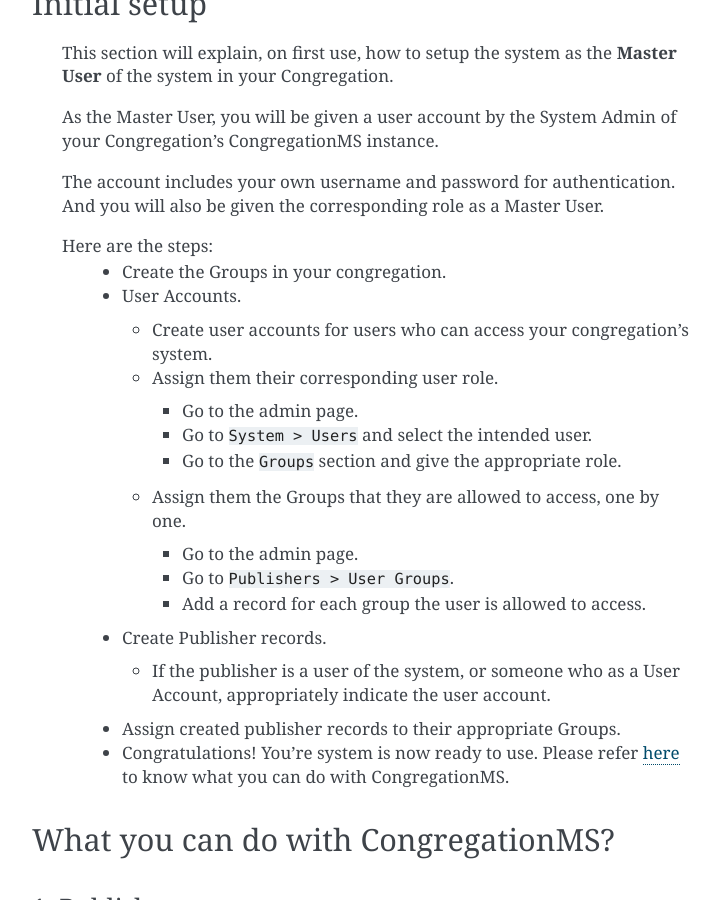
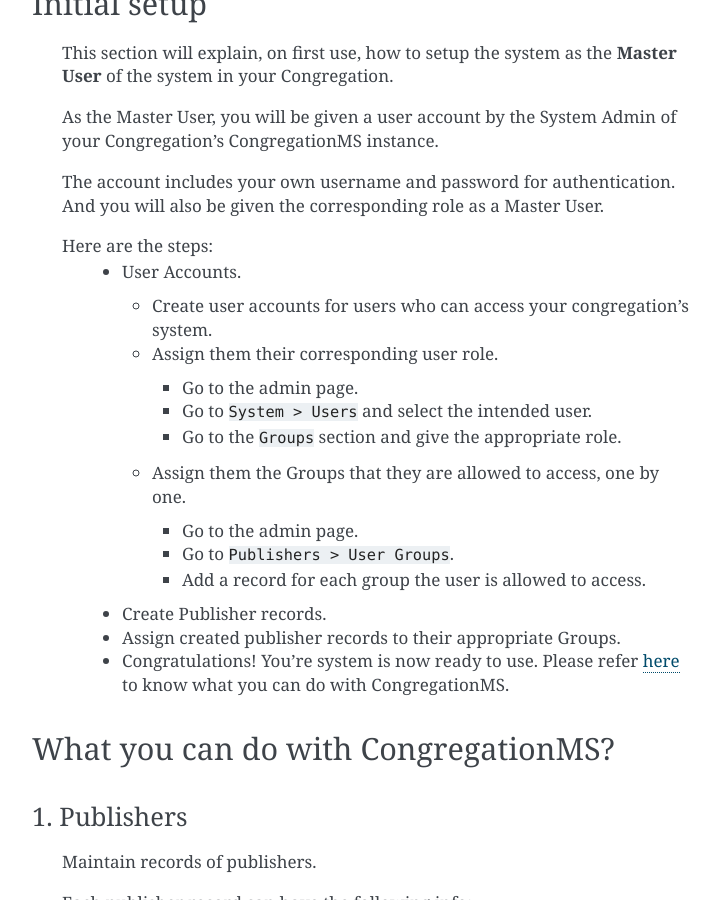
Before and after one commit to hanztura/congregationms, a Sphinx documentation site: the page built from docs/index.rst, in a window 1280 px wide and 900 px high, scrolled down 880 px. Shown: the whole window, without its empty margins (388-1108 px from the left). Built offline with Sphinx 7.4.7, drawn with Linux system fonts in a browser that asks for light colours.

Commit message:
removed unapplicable line(s)

```diff
--- a/docs/index.rst
+++ b/docs/index.rst
@@ -50,7 +50,6 @@
   The account includes your own username and password for authentication. And you will also be given the corresponding role as a Master User.
 
   Here are the steps:
-    * Create the Groups in your congregation.
     * User Accounts.
 
       - Create user accounts for users who can access your congregation's system.
@@ -66,8 +65,6 @@
         + Go to ``Publishers > User Groups``.
         + Add a record for each group the user is allowed to access.
     * Create Publisher records.
-
-      - If the publisher is a user of the system, or someone who as a User Account, appropriately indicate the user account.
     * Assign created publisher records to their appropriate Groups.
     * Congratulations! You're system is now ready to use. Please refer :ref:`here<what-you-can-do>` to know what you can do with CongregationMS.
 
```
